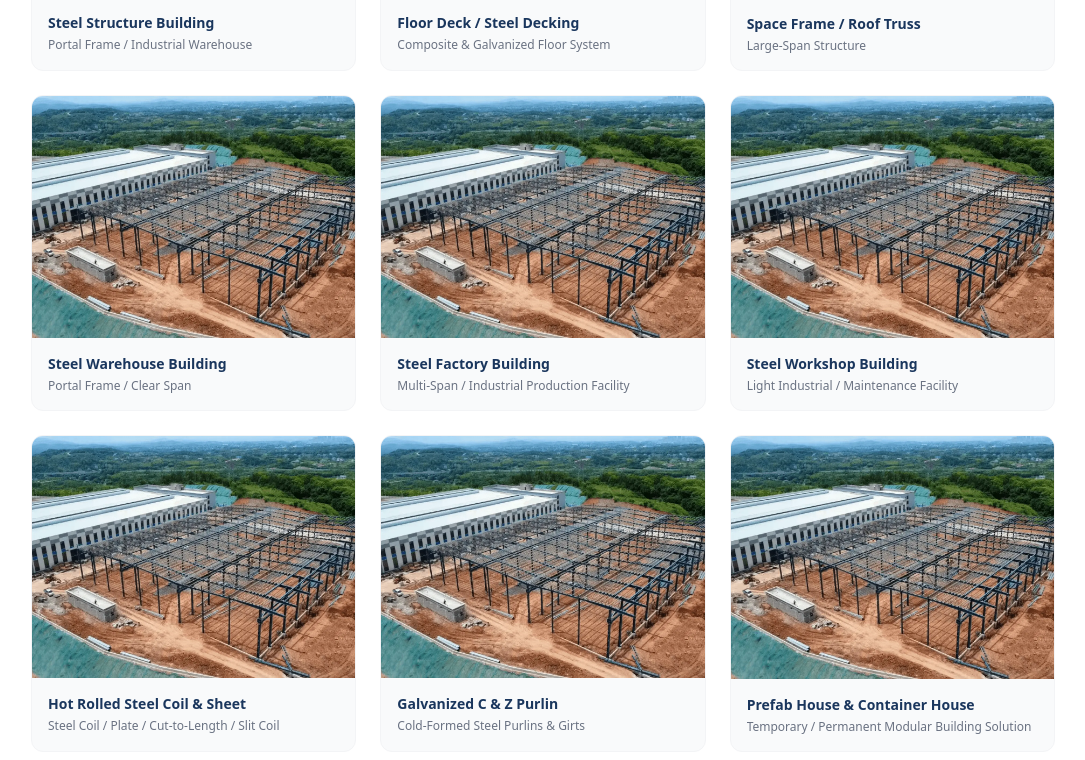
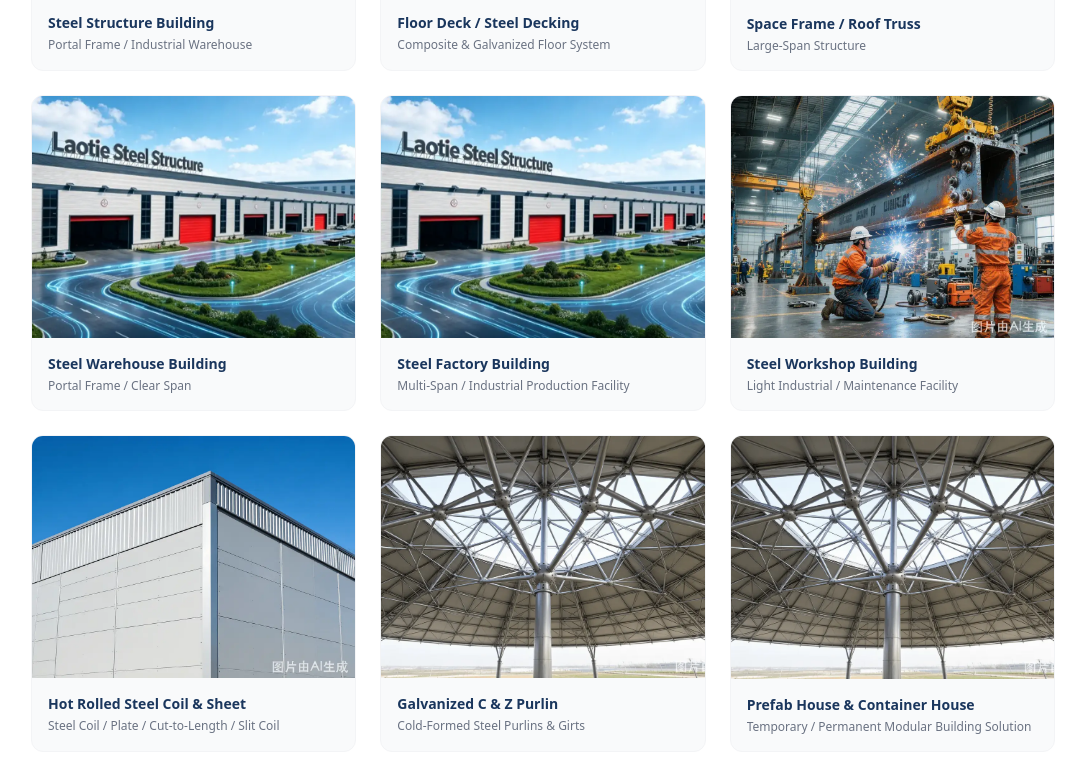
Before and after one commit to kangguangjian91-max/Laotie, a Next.js app: page /products/cladding-system in a window 1280 px wide. Shown: the part 2720-3480 px from the top of the page, without its empty margins (97-1182 px from the left). Built offline with nearby package versions, Linux system fonts and the light colour scheme.

Commit message:
fix: OG图片绝对路径+产品列表title缩短+项目锚点修复+产品图片分配

```diff
--- a/src/app/blog/[slug]/page.tsx
+++ b/src/app/blog/[slug]/page.tsx
@@ -6,6 +6,8 @@ import { getPostBySlug, getAllPosts, getAllSlugs, type BlogPost } from "@/data/b
 import { ArrowLeft, Clock, Tag, Calendar } from "lucide-react";
 import { notFound } from "next/navigation";
 import DOMPurify from "isomorphic-dompurify";
+
+const siteUrl = "https://www.laotie-steel.com";
 
 export function generateStaticParams() {
   return getAllSlugs().map((slug) => ({ slug }));
@@ -105,7 +107,7 @@ export async function generateMetadata({ params }: { params: Promise<{ slug: str
       description: post.description,
       url: `https://www.laotie-steel.com/blog/${post.slug}`,
       siteName: "Laotie Steel Structure",
-      images: [{ url: "/images/og-image.webp", width: 1200, height: 630 }],
+      images: [{ url: `${siteUrl}/images/og-image.webp`, width: 1200, height: 630 }],
       type: "article",
       publishedTime: post.date,
       authors: ["Laotie Steel Structure Co., Ltd."],
@@ -114,7 +116,7 @@ export async function generateMetadata({ params }: { params: Promise<{ slug: str
       card: "summary_large_image",
       title: post.title,
       description: post.description,
-      images: ["/images/og-image.webp"],
+      images: [`${siteUrl}/images/og-image.webp`],
     },
     alternates: {
       canonical: `https://www.laotie-steel.com/blog/${post.slug}`,
--- a/src/app/blog/page.tsx
+++ b/src/app/blog/page.tsx
@@ -9,7 +9,7 @@ export const metadata = {
   openGraph: {
     title: "Steel Structure Blog | Expert Guides & Industry Insights",
     description: "Expert articles on steel structure design, cost, importing from China, certifications, and factory production.",
-    images: [{ url: "/images/og-image.webp", width: 1200, height: 630 }],
+    images: [{ url: "https://www.laotie-steel.com/images/og-image.webp", width: 1200, height: 630 }],
     url: "https://www.laotie-steel.com/blog",
     type: "website",
   },
@@ -17,7 +17,7 @@ export const metadata = {
     card: "summary_large_image",
     title: "Steel Structure Blog | Expert Guides & Industry Insights",
     description: "Expert articles on steel structure design, cost, importing from China, certifications, and factory production.",
-    images: ["/images/og-image.webp"],
+    images: ["https://www.laotie-steel.com/images/og-image.webp"],
   },
 
 
--- a/src/app/products/page.tsx
+++ b/src/app/products/page.tsx
@@ -6,19 +6,19 @@ import { products } from "@/data/products";
 import { ArrowLeft } from "lucide-react";
 
 export const metadata = {
-  title: "Steel Structure Products | Warehouse, Factory, Purlin, Sandwich Panel & More",
+  title: "Steel Structure Products | Laotie Steel",
   description: "CE & ISO certified steel structure products: warehouse buildings, factory buildings, workshops, C&Z purlins, sandwich panels, PPGI, floor deck, space frame, cladding system. 50-year design life.",
   openGraph: {
     title: "Steel Structure Products | Laotie Steel",
     description: "Portal frame buildings, floor deck systems, space frames, and enclosure cladding. CE & ISO certified, factory direct pricing.",
-    images: [{ url: "/images/product-steel-building.webp", width: 800, height: 800 }],
+    images: [{ url: "https://www.laotie-steel.com/images/product-steel-building.webp", width: 800, height: 800 }],
     url: "https://www.laotie-steel.com/products",
   },
   twitter: {
     card: "summary_large_image",
     title: "Steel Structure Products | Laotie Steel",
     description: "Portal frame buildings, floor deck systems, space frames, and enclosure cladding.",
-    images: ["/images/product-steel-building.webp"],
+    images: ["https://www.laotie-steel.com/images/product-steel-building.webp"],
   },
 
 
--- a/src/components/Projects.tsx
+++ b/src/components/Projects.tsx
@@ -22,7 +22,7 @@ export default function Projects() {
           {featuredProjects.map((project, i) => (
             <a
               key={project.name}
-              href={`/projects#${project.slug || `project-${i + 1}`}`}
+              href="/projects"
               className="group block"
             >
               <div
--- a/src/data/products.ts
+++ b/src/data/products.ts
@@ -250,7 +250,7 @@ All steel warehouse structures are fabricated in our 20,000 sqm factory with 5 p
       "Industrial storage & bulk material warehouses",
       "Cross-dock terminals & transshipment centers",
     ],
-    image: "/images/product-steel-building.webp",
+    image: "/images/factory-building.webp",
     badge: "Most Popular",
     schemaPriceLow: "25",
     schemaPriceHigh: "90",
@@ -300,7 +300,7 @@ Each steel factory building is engineered to your local building code (IBC, Euro
       "Electronics & clean room manufacturing",
       "Pharmaceutical & chemical processing plants",
     ],
-    image: "/images/product-steel-building.webp",
+    image: "/images/factory-building.webp",
     schemaPriceLow: "30",
     schemaPriceHigh: "100",
     faq: [
@@ -349,7 +349,7 @@ Typical workshop projects ship within 20 working days and can be erected by a sm
       "Vehicle garages & fleet maintenance facilities",
       "Community workshops & training centers",
     ],
-    image: "/images/product-steel-building.webp",
+    image: "/images/factory-workshop.webp",
     schemaPriceLow: "20",
     schemaPriceHigh: "65",
     faq: [
@@ -398,7 +398,7 @@ We stock common sizes for immediate delivery and can arrange custom rolling for
       "General fabrication & heavy machinery",
       "Storage tanks, pipes, and pressure vessels",
     ],
-    image: "/images/product-steel-building.webp",
+    image: "/images/product-cladding.webp",
     schemaPriceLow: "600",
     schemaPriceHigh: "900",
     faq: [
@@ -447,7 +447,7 @@ All purlins are manufactured to precise tolerances on automated roll-forming lin
       "Agricultural sheds & livestock buildings",
       "Solar panel mounting structures",
     ],
-    image: "/images/product-steel-building.webp",
+    image: "/images/product-space-frame.webp",
     badge: "High Demand",
     schemaPriceLow: "800",
     schemaPriceHigh: "1200",
@@ -497,7 +497,7 @@ All units come complete with doors, windows, electrical pre-wiring, and floor fi
       "School classrooms & medical clinics",
       "Export warehouse office annexes",
     ],
-    image: "/images/product-steel-building.webp",
+    image: "/images/product-space-frame.webp",
     schemaPriceLow: "500",
     schemaPriceHigh: "3500",
     faq: [
```
